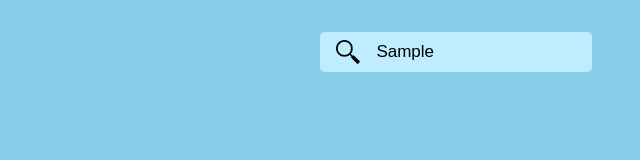
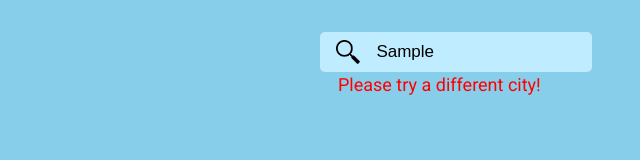
Before and after one commit to bboylen/weather-app, a website built with webpack: page dist/index.html in a window 1280 px wide. Both pictures are taken after typing "Sample" into the empty fields and a click on the button 988 px from the left and 52 px from the top of the page. Shown: the whole page, without its empty margins (640-1280 px from the left). Built offline with nearby package versions, Linux system fonts and the light colour scheme; no server answers.

Commit message:
basic functionality done

```diff
--- a/src/index.js
+++ b/src/index.js
@@ -1,12 +1,3 @@
-import { getCityWeather } from './modules/apiController';
 import addEvent from './modules/inputController';
 
 addEvent();
-
-getCityWeather('Denver')
-  .then((data) => {
-    console.log(data);
-  })
-  .catch((err) => {
-    console.log(err);
-  });
--- a/src/modules/apiController.js
+++ b/src/modules/apiController.js
@@ -9,7 +9,6 @@ const getCityWeather = async (city) => {
     },
   );
   const weatherData = await response.json();
-  console.log(weatherData);
   return processData(weatherData);
 };
 
--- a/src/modules/inputController.js
+++ b/src/modules/inputController.js
@@ -7,17 +7,19 @@ const initializeListener = () => {
 
 const searchCity = (e) => {
   e.preventDefault();
+  clearError();
   getCityWeather(e.target[1].value)
     .then((weatherData) => {
       updateDisplay(weatherData);
     })
     .catch((err) => {
       console.log(err);
+      triggerError();
     });
 };
 
 const updateDisplay = (weatherData) => {
-  console.log(weatherData)
+  console.log(weatherData);
   const wind_unit = 'MPH';
   const temp_unit = 'F°';
   const cityName = document.getElementById('city-name');
@@ -35,4 +37,15 @@ const updateDisplay = (weatherData) => {
   const feelsLike = document.getElementById('feels-like');
   feelsLike.textContent = `${weatherData.feelsLike} ${temp_unit}`;
 };
+
+const triggerError = () => {
+  const err = document.getElementById('error');
+  err.style.display = 'block';
+};
+
+const clearError = () => {
+  const err = document.getElementById('error');
+  err.style.display = 'none';
+};
+
 export default initializeListener;
```
Also changed, not shown: dist/index.html, dist/main.js, dist/styles.css.
